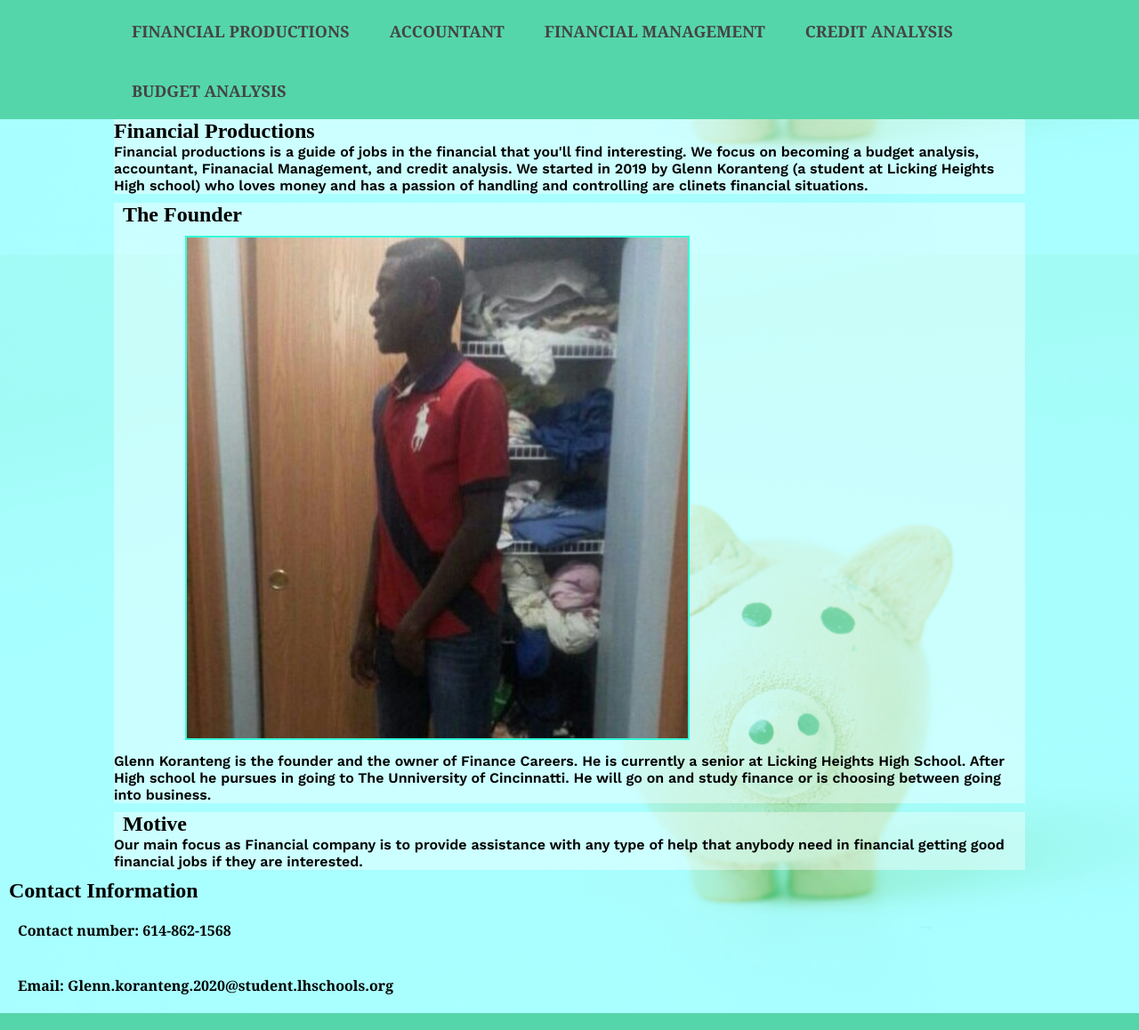
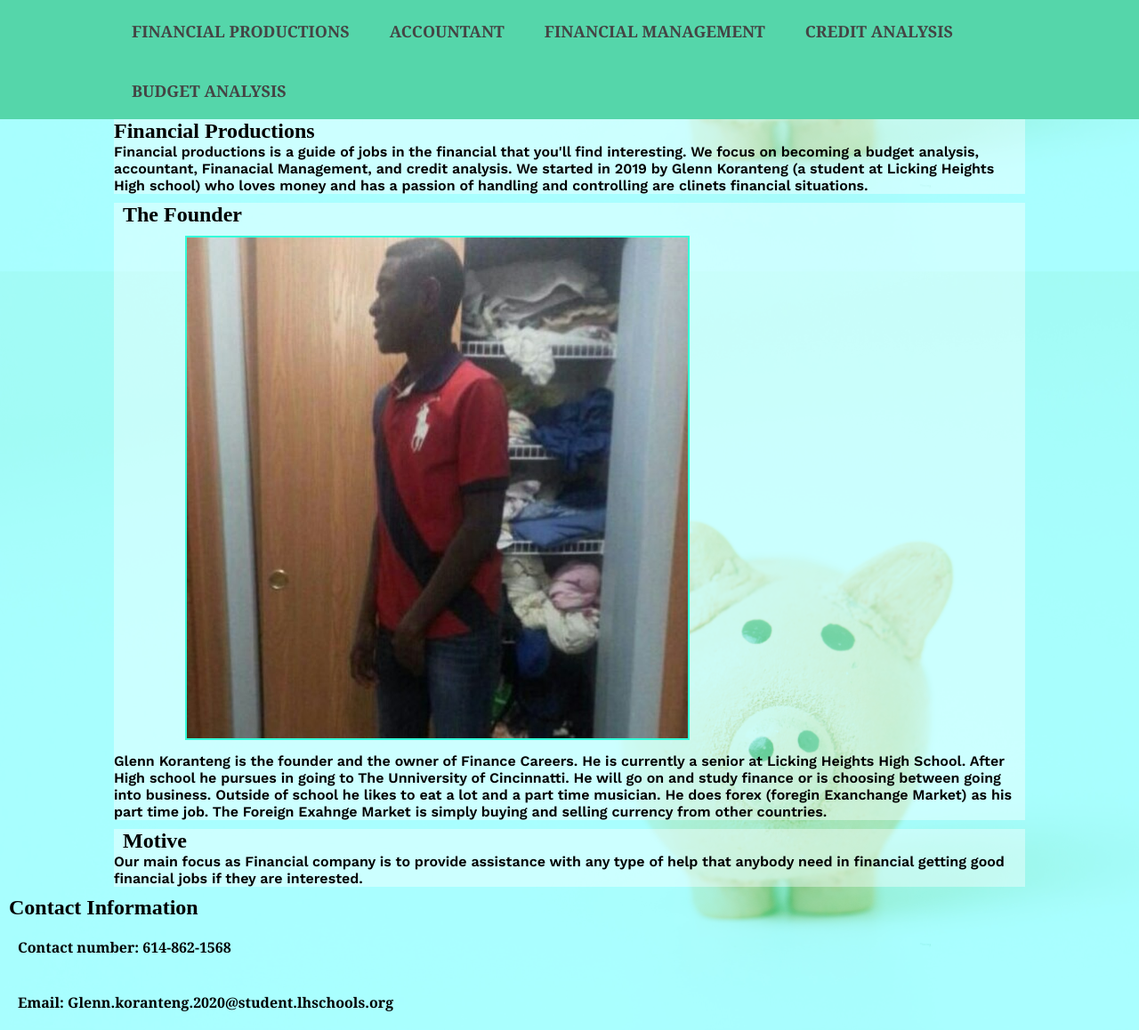
Before and after one commit to gkora123/githubwebsiteGlenn, a plain HTML site: page index.html in a window 1280 px wide. Shown: the whole page at 89% size. Drawn offline with nearby package versions, Linux system fonts and the light colour scheme.

Commit message:
about me update

```diff
--- a/index.html
+++ b/index.html
@@ -46,7 +46,9 @@
        <p>Glenn Koranteng is the founder and the owner of Finance Careers. He is currently
         a senior at Licking Heights High School. After High school he pursues in
          going to The Unniversity of Cincinnatti. He will go on and study finance or
-         is choosing between going into business.</p>
+         is choosing between going into business. Outside of school he likes to
+         eat a lot and a part time musician. He does forex (foregin Exanchange Market)
+         as his part time job. The Foreign Exahnge Market is simply buying and selling currency from other countries.</p>
 
          </section>
 
```
